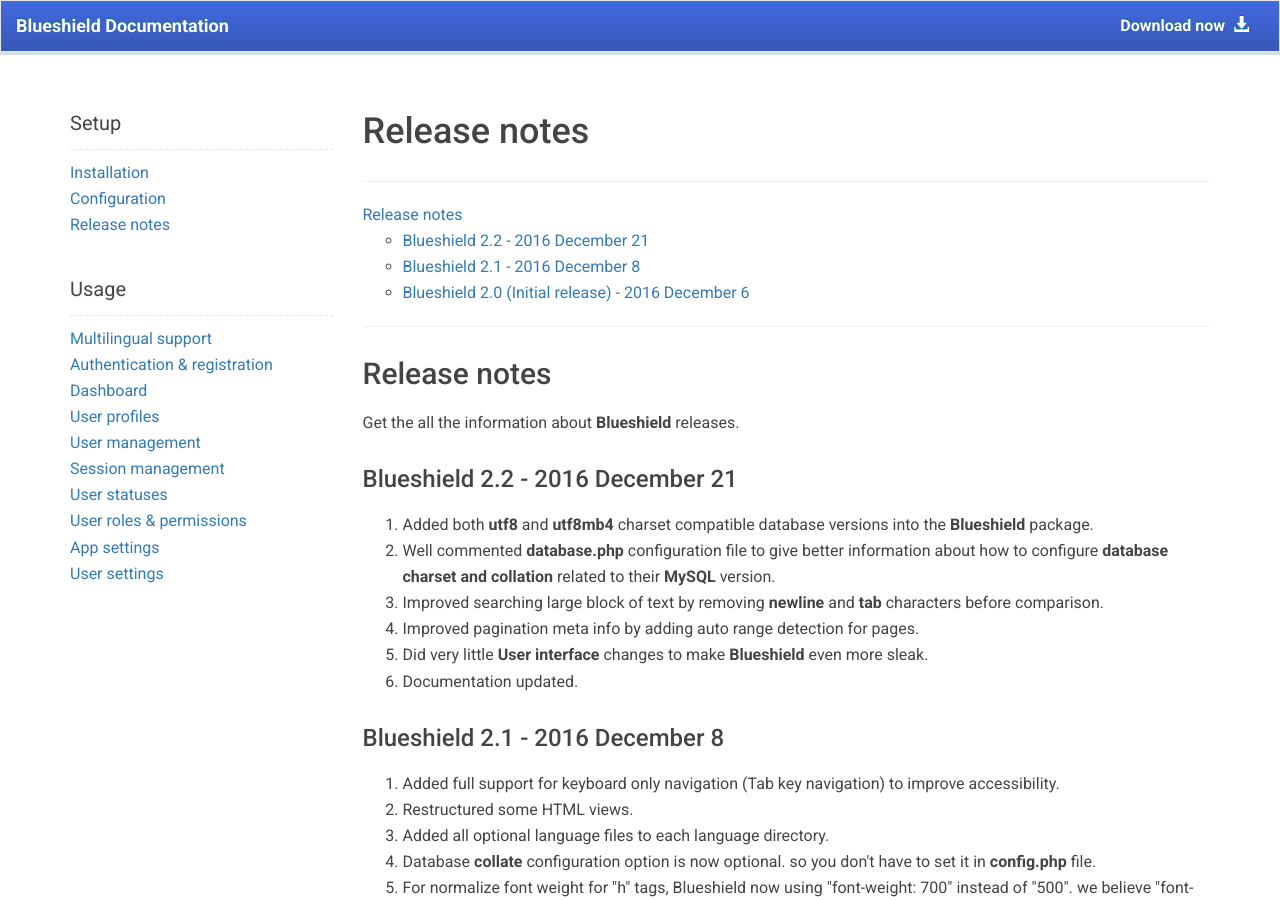
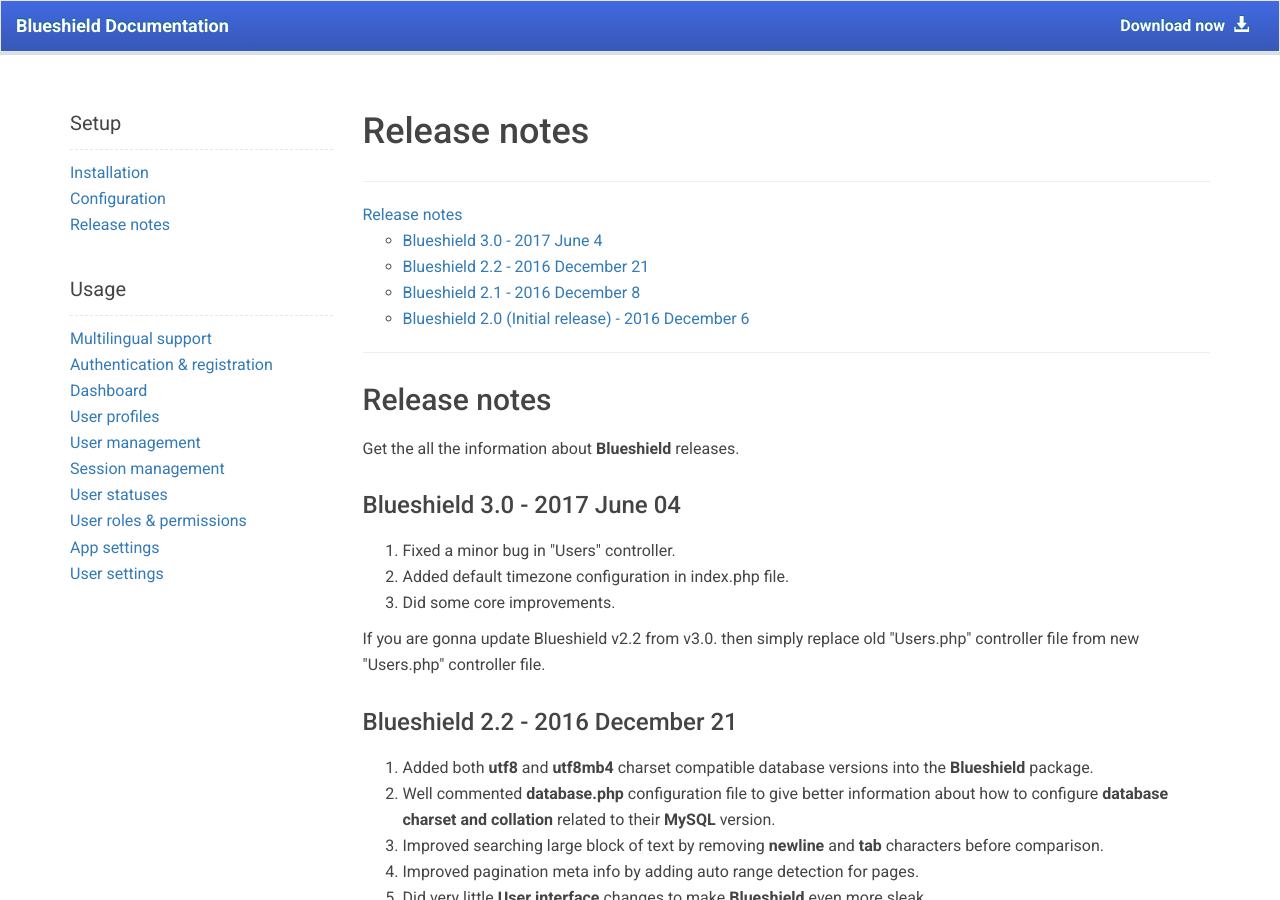
Before and after one commit to scriptsdemostack/blueshield_docs, a Jekyll site: the page built from _posts/2016-12-7-release-notes.html, in a window 1280 px wide and 900 px high. Built offline with Jekyll 4.4.1, drawn with Linux system fonts in a browser that asks for light colours.

Commit message:
Update 2016-12-7-release-notes.html

```diff
--- a/_posts/2016-12-7-release-notes.html
+++ b/_posts/2016-12-7-release-notes.html
@@ -12,6 +12,7 @@
     <li>
     <a href="#release_notes">Release notes</a>
     <ul>
+	<li><a href="#blueshield_3.0">Blueshield 3.0 - 2017 June 4</a></li>
         <li><a href="#blueshield_2.2">Blueshield 2.2 - 2016 December 21</a></li>
         <li><a href="#blueshield_2.1">Blueshield 2.1 - 2016 December 8</a></li>
         <li><a href="#blueshield_2.0">Blueshield 2.0 (Initial release) - 2016 December 6</a></li>
@@ -24,6 +25,16 @@
 <h2 id="release_notes">Release notes</h2>
 
 <p>Get the all the information about <b>Blueshield</b> releases.</p>
+
+<h3 id="blueshield_3.0">Blueshield 3.0 - 2017 June 04</h3>
+
+<ol>
+   <li>Fixed a minor bug in "Users" controller.</li>
+   <li>Added default timezone configuration in index.php file.</li>
+   <li>Did some core improvements.</li>
+</ol>
+
+<p>If you are gonna update Blueshield v2.2 from v3.0. then simply replace old "Users.php" controller file from new "Users.php" controller file. </p>
 
 <h3 id="blueshield_2.2">Blueshield 2.2 - 2016 December 21</h3>
 
```
